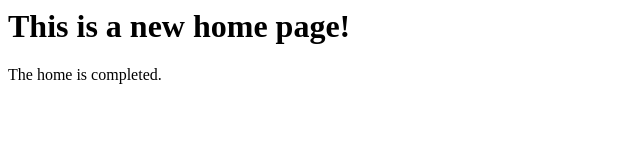
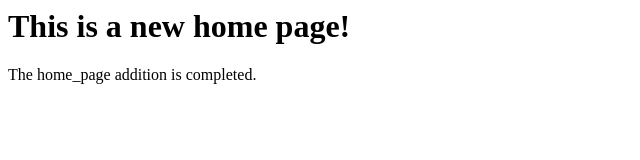
Before and after one commit to jiturajaiworld/Kraken, a plain HTML site: page home_page.html in a window 1280 px wide. Shown: the full height of the page, 0-640 px from the left. Drawn offline with Linux system fonts and the light colour scheme.

Commit message:
home page addition is completed.

```diff
--- a/home_page.html
+++ b/home_page.html
@@ -6,7 +6,7 @@
 </head>
 <body>
     <h1>This is a new home page!</h1>
-    <p>The home is completed.</p>
+    <p>The home_page addition is completed.</p>
 
 </body>
 </html>
```
